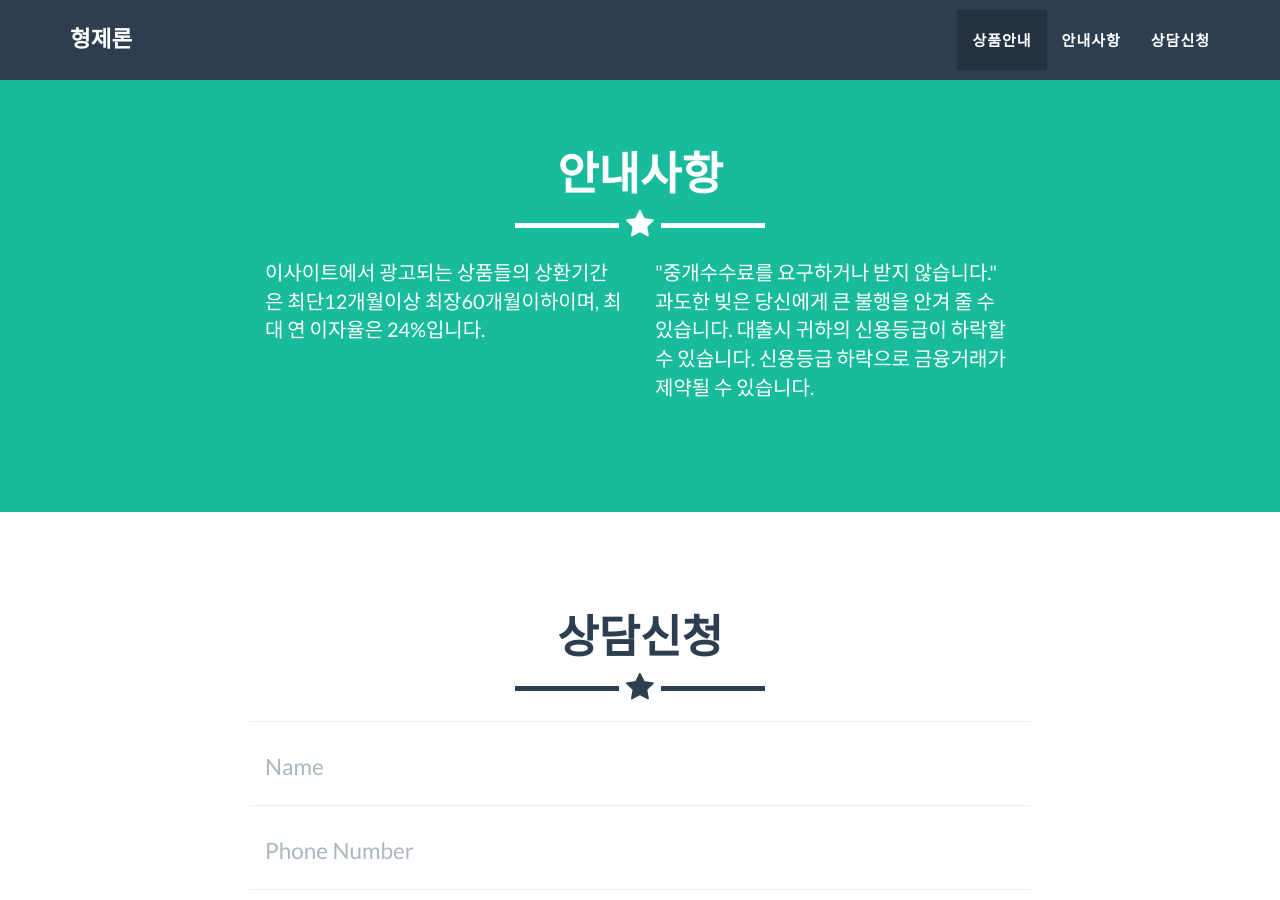
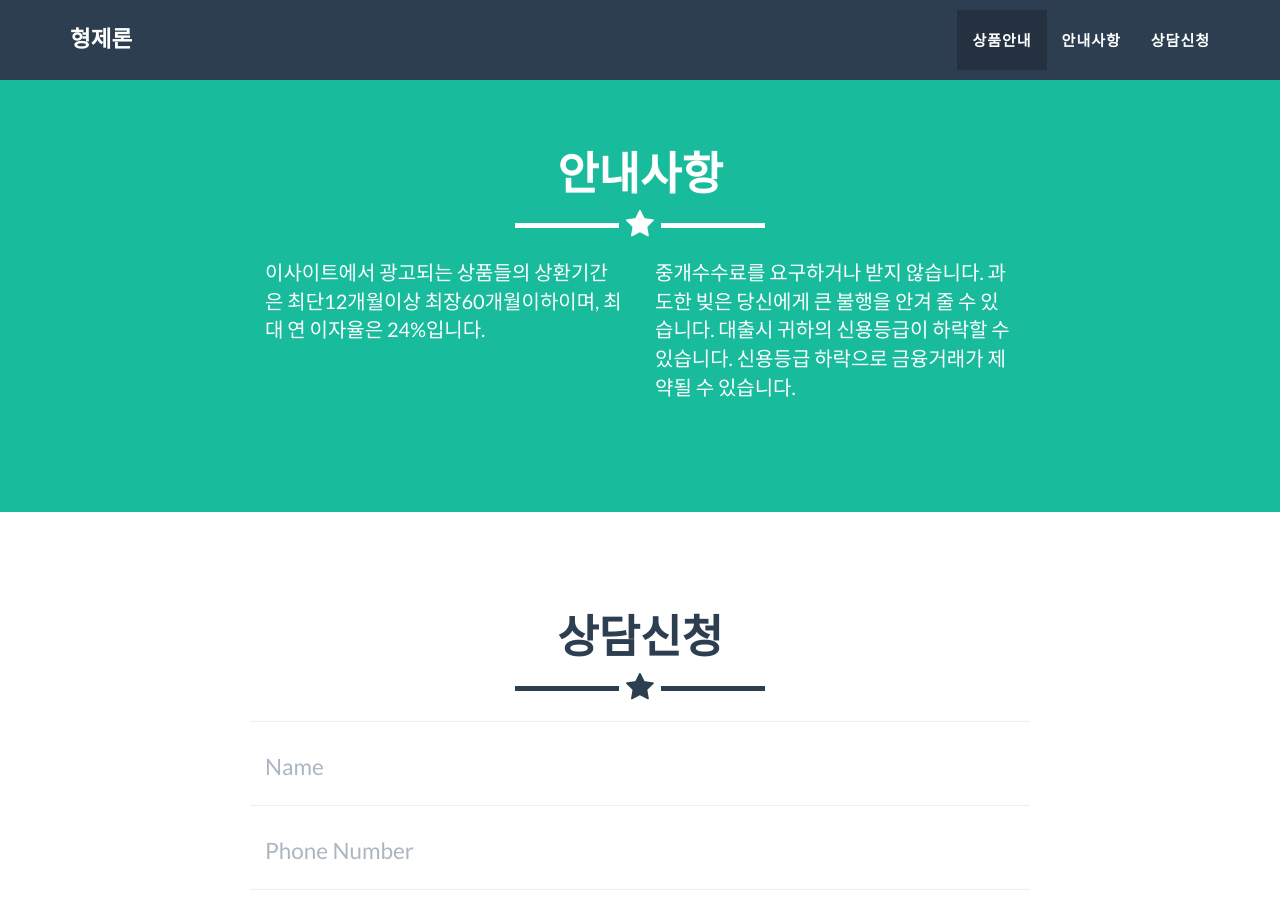
Before and after one commit to hoinni2/hoinni2.github.io, a Jekyll site: the page built from _posts/2014-07-18-project-1.markdown, in a window 1280 px wide and 900 px high, scrolled down 2197 px. Built offline with Jekyll 4.4.1, drawn with Linux system fonts in a browser that asks for light colours.

Commit message:
no message

```diff
--- a/_includes/about.html
+++ b/_includes/about.html
@@ -14,7 +14,7 @@
 최대 연 이자율은 24%입니다.</p>
                 </div>
                 <div class="col-lg-4">
-                    <p>"중개수수료를 요구하거나 받지 않습니다."
+                    <p>중개수수료를 요구하거나 받지 않습니다.
 과도한 빚은 당신에게 큰 불행을 안겨 줄 수 있습니다.
 대출시 귀하의 신용등급이 하락할 수 있습니다.
 신용등급 하락으로 금융거래가 제약될 수 있습니다.</p>
--- a/_includes/head.html
+++ b/_includes/head.html
@@ -1,7 +1,7 @@
 <head>
     <meta charset="utf-8">
     <meta http-equiv="X-UA-Compatible" content="IE=edge">
-    <title>{% if page.title %}{{ page.title }}{% else %}{{ site.title }}{% endif %}</title>
+    <title>형제론</title>
     <meta name="viewport" content="width=device-width">
     <meta name="description" content="{{ site.description }}">
     <meta name="keywords" content="{{ site.keywords }}" />
```
